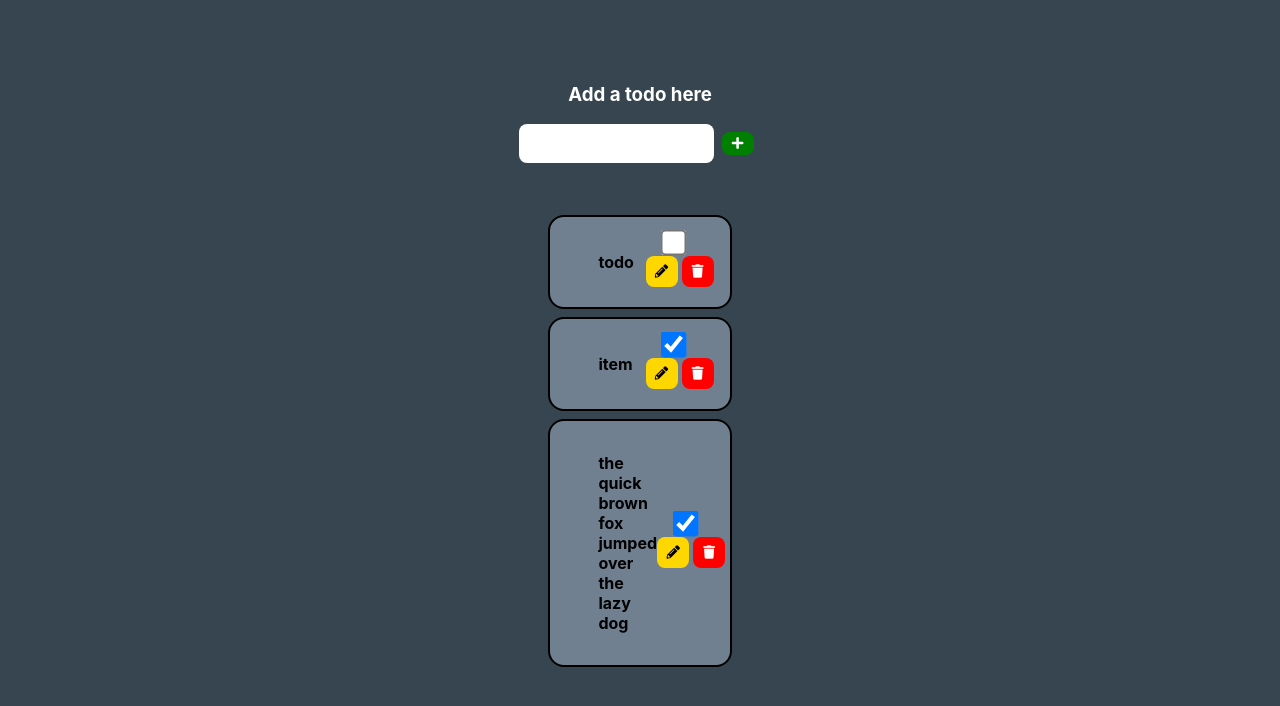
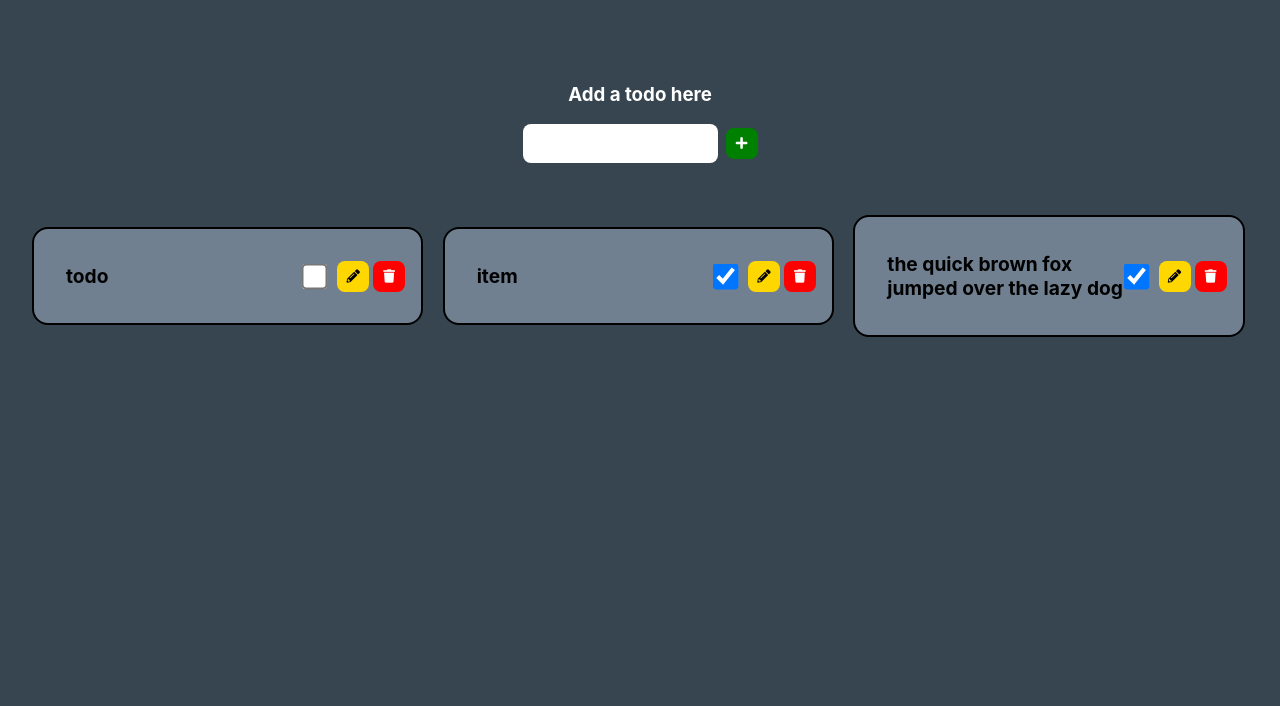
Before and after one commit to aaronrine/todo-list, a React (Create React App) app: page / in a window 1280 px wide. Shown: the top 706 px of the page. Built offline with nearby package versions, Linux system fonts and the light colour scheme.

Commit message:
style(App): media query large screen

```diff
--- a/src/components/App/App.scss
+++ b/src/components/App/App.scss
@@ -152,102 +152,24 @@
 
   @media (min-width: 768px) {
     .List {
+      display: grid;
+      grid-template-columns: 1fr 1fr;
+      grid-template-rows: auto;
+      gap: 1rem;
       .ListItem {
+        width: 90%;
+        .name {
+          padding-left: 1rem;
+          font-size: 1.2em;
+          font-weight: bold;
+        }
       }
-    }
-    .Form {
-    }
-  }
-
-  @media (min-width: 992px) {
-    .List {
-      .ListItem {
-      }
-    }
-    .Form {
     }
   }
 
   @media (min-width: 1200px) {
     .List {
-      .ListItem {
-        width: 30%;
-        padding: 1rem;
-        display: flex;
-        justify-content: space-between;
-        background: #708090;
-        border: solid 2px;
-        border-radius: 1rem;
-        margin: 0.25rem 0;
-
-        .name {
-          width: 100%;
-          padding-left: 2rem;
-        }
-
-        .controls {
-          display: flex;
-          flex-direction: column;
-          align-items: center;
-
-          button {
-            outline: none;
-            border: none;
-            border-radius: 0.5rem;
-            width: 3rem;
-            padding: 0.25rem 0.25rem;
-            margin: 0.25rem 0;
-
-            &:hover {
-              opacity: 50%;
-            }
-          }
-
-          button:hover,
-          input:hover {
-            cursor: pointer;
-          }
-
-          .delete {
-            color: white;
-            background: red;
-          }
-        }
-      }
-    }
-
-    .Form {
-      form {
-        margin-top: 2rem;
-        margin-bottom: 1rem;
-
-        h3 {
-          text-align: center;
-          color: white;
-        }
-      }
-      button {
-        margin-right: 0.5rem;
-        outline: none;
-        border: none;
-        padding: 0.25rem 0.35rem;
-        border-radius: 0.5rem;
-
-        &:hover {
-          cursor: pointer;
-          opacity: 50%;
-        }
-      }
-
-      input {
-        padding: 0.2rem 0.5rem;
-        border: none;
-        border-radius: 0.5rem;
-
-        &:hover {
-          cursor: text;
-        }
-      }
+      grid-template-columns: 1fr 1fr 1fr;
     }
   }
 }
```
